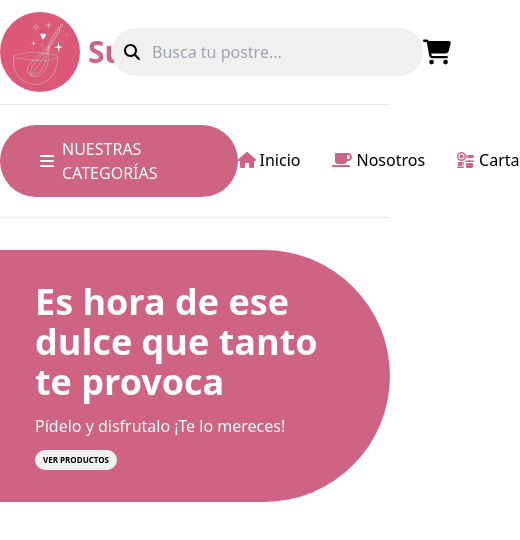
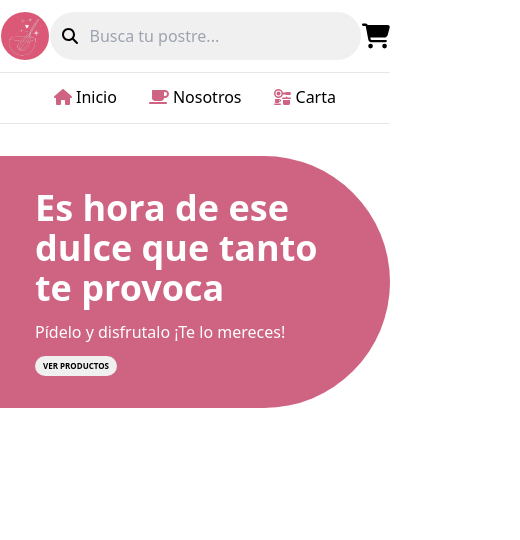
Before and after one commit to SebastianBerrios/sugary, a React app: page / in a window 390 px wide. Shown: the top 540 px of the page, 520 px wide, since content can reach past the window. Built offline with nearby package versions, Linux system fonts and the light colour scheme; the HTML template or start-up script is replaced by a standard one.

Commit message:
add header responsive component

```diff
--- a/src/components/page-header/NavBar.tsx
+++ b/src/components/page-header/NavBar.tsx
@@ -9,7 +9,7 @@ import OurCategories from "./OurCategories";
 
 export default function NavBar() {
   return (
-    <nav className="flex justify-around items-center py-5 border-y">
+    <nav className="flex justify-around items-center py-2 border-y">
       <OurCategories />
       <ul className="flex gap-8 justify-center items-center">
         <li>
--- a/src/components/page-header/OurCategories.tsx
+++ b/src/components/page-header/OurCategories.tsx
@@ -12,7 +12,7 @@ import Category from "./Category";
 
 export default function OurCategories() {
   return (
-    <div className="relative group">
+    <div className="hidden md:block relative group">
       <div className="flex items-center gap-2 py-3 pl-10 pr-20 rounded-full bg-soft-pink text-white cursor-pointer">
         <FontAwesomeIcon icon={faBars} />
         <p>NUESTRAS CATEGORÍAS</p>
--- a/src/components/page-header/PageHeader.tsx
+++ b/src/components/page-header/PageHeader.tsx
@@ -9,13 +9,18 @@ export default function PageHeader() {
     <header>
       <div className="my-3 flex justify-around items-center">
         <div className="flex items-center gap-2">
-          <img src={logo} alt="logo" className="size-20 rounded-full" />
-          <p className=" text-soft-pink font-bold text-3xl">Sugary</p>
+          <img
+            src={logo}
+            alt="logo"
+            className="size-12 md:size-20 rounded-full"
+          />
+          <p className="hidden md:block text-soft-pink font-bold text-3xl">
+            Sugary
+          </p>
         </div>
         <SearchBar />
         <FontAwesomeIcon icon={faCartShopping} className="size-7" />
       </div>
-
       <NavBar />
     </header>
   );
```
